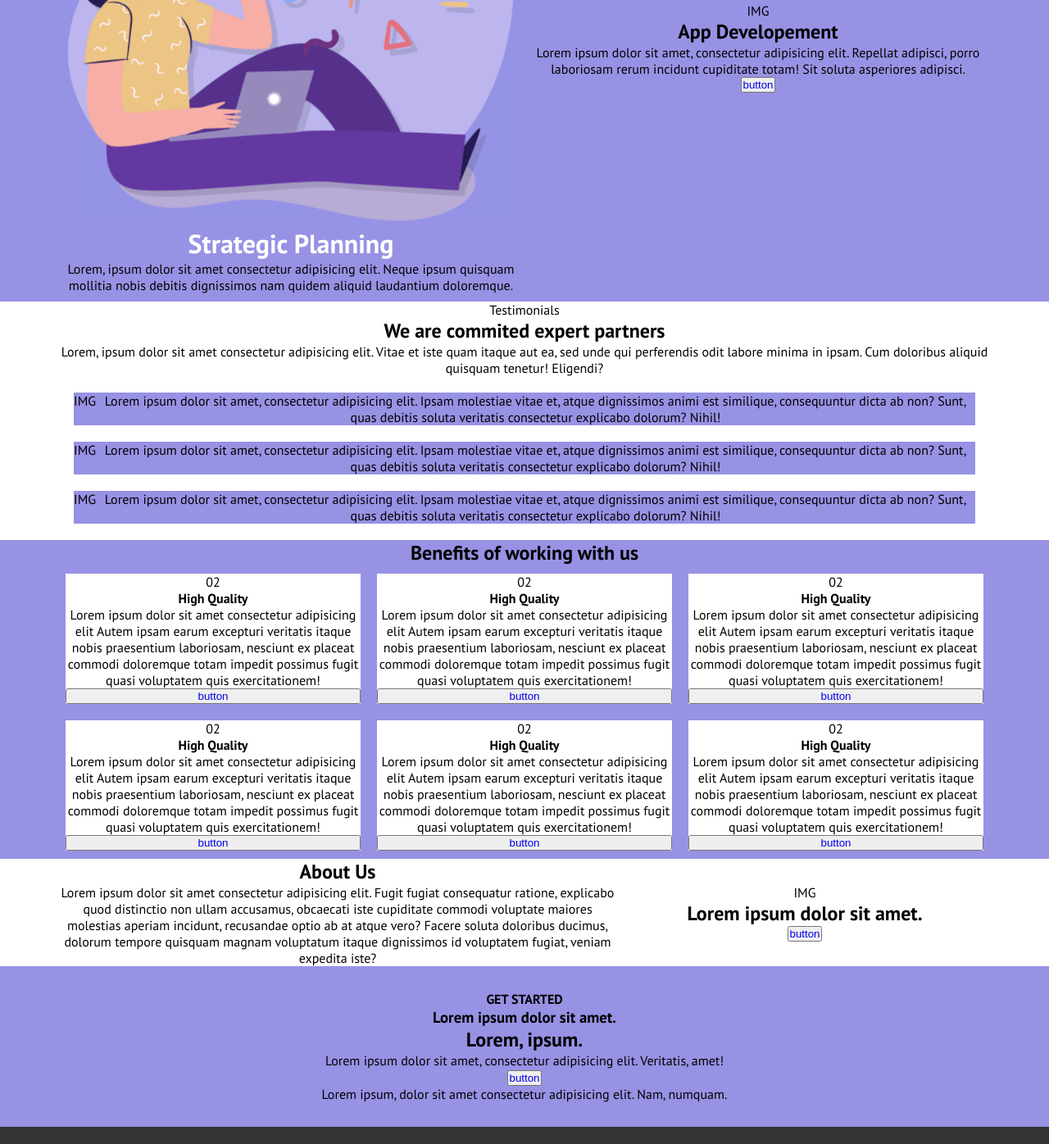
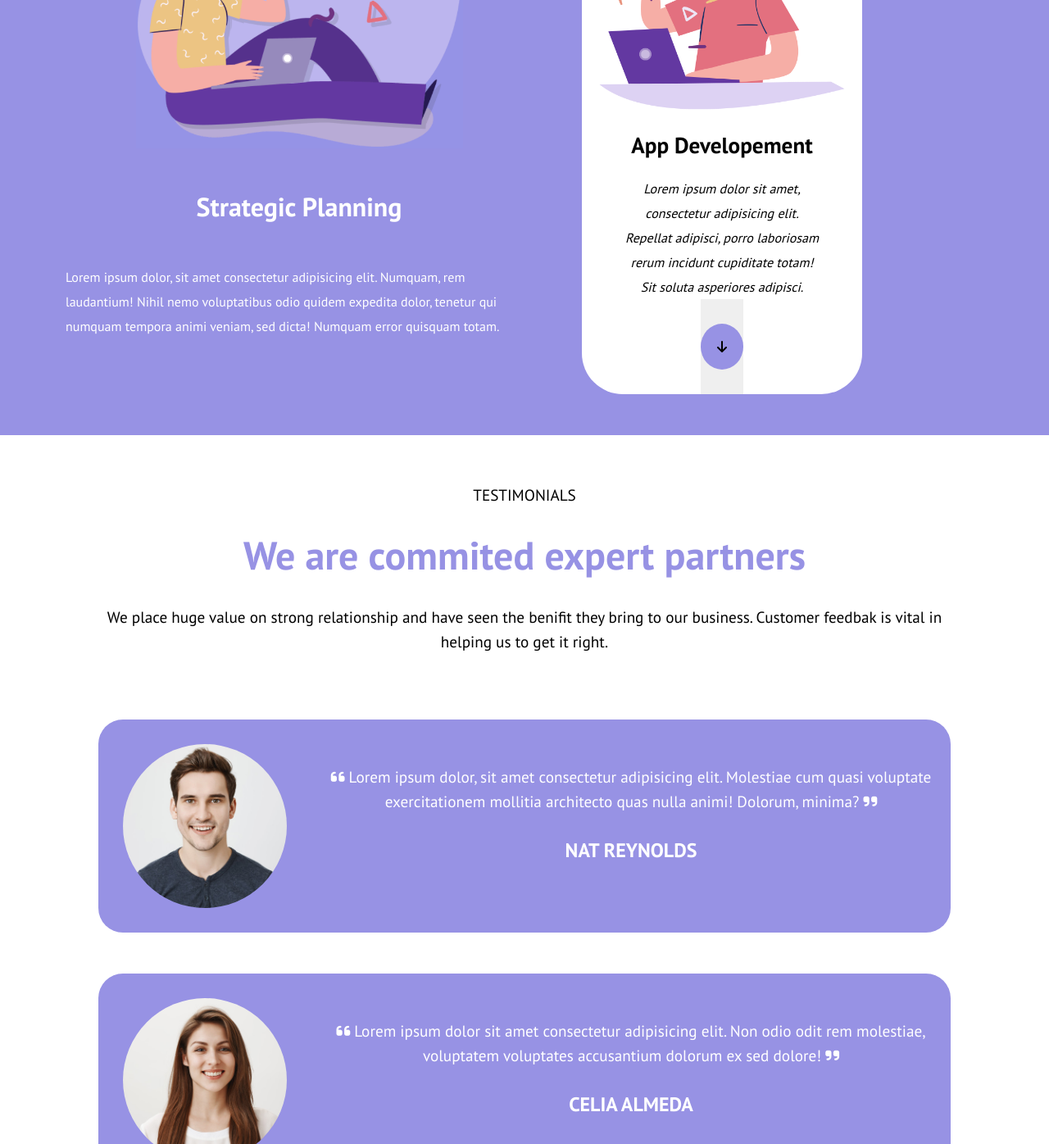
Before and after one commit to Jomar-Navarro/htmlcss-responsive-layout, a plain HTML site: page index.html in a window 1280 px wide. Shown: the part 1145-2541 px from the top of the page at 82% size. Drawn offline with Linux system fonts and the light colour scheme.

Commit message:
[add] section three done

```diff
--- a/assets/style/style.css
+++ b/assets/style/style.css
@@ -192,9 +192,25 @@ header .container{
   background-color: var(--violetto);
 }
 
+#strategic .container{
+  padding-bottom: 50px;
+}
+
+#strategic .planning img{
+  width: 70%;
+  padding-top: 50px;
+}
+
 #strategic .planning h2{
   color: white;
   font-size: 2rem;
+  padding: 50px 0;
+}
+
+#strategic .planning p{
+  color: white;
+  text-align: left;
+  line-height: 30px;
 }
 
 .planning{
@@ -211,6 +227,39 @@ header .container{
   justify-content: center;
   align-items: center;
   margin: 10px;
+  background-color: white;
+  border-radius: 50px;
+  margin: 50px 50px 0px 50px;
+}
+
+#strategic .app img{
+  width: 100%;
+  height: 50%;
+}
+
+#strategic .app h2{
+  font-size: 1.7rem;
+  padding: 20px 0;
+}
+
+#strategic .app p{
+  font-size: 1rem;
+  font-style: italic;
+  width: 70%;
+  line-height: 30px;
+}
+
+#strategic .app button{
+  border: none;
+  font-size: 1rem;
+  padding: 30px 0;
+}
+
+#strategic .app button i{
+  background-color: var(--violetto);
+  padding: 20px;
+  border-radius: 50%;
+  color: black;
 }
 /* Section 2*/
 
@@ -220,6 +269,21 @@ header .container{
   flex-direction: column;
   justify-content: center;
   text-align: center;
+  margin: 30px;
+}
+
+#testimonials .text p{
+  font-size: 1.2rem;
+  padding: 30px 0;
+}
+
+#testimonials .text h1{
+  font-size: 3rem;
+  color: var(--violetto);
+}
+
+#testimonials .text p:nth-child(3){
+  line-height: 30px;
 }
 
 .bio{
@@ -227,8 +291,33 @@ header .container{
   justify-content: center;
   text-align: center;
   align-items: center;
-  margin: 20px;
+  margin: 50px;
+  border-radius: 30px;
 }
+
+.bio img{
+  object-fit: cover;
+  width: 200px;
+  height: 200px;
+  border-radius: 50%;
+  margin: 30px;
+}
+
+.bio p:nth-child(2){
+  color: white;
+  font-size: 1.2rem;
+  padding: 0px 10px;
+  line-height: 30px;
+}
+
+.bio span{
+  color: white;
+  font-size: 1.5rem;
+  padding: 30px 10px;
+  font-weight: 600;
+  flex-direction: column;
+}
+
 
 /* /Section 3*/
 
@@ -338,15 +427,18 @@ header .container{
   #demo .col .image{
     width: 70%;
   }
-
-
-
-
 /* demo */
 
 
   #testimonials .bio .row .col{
     display: flex;
+    align-items: center;
+  }
+
+  #testimonials .bio span{
+    display: flex;
+    justify-content: center;
+    align-items: center;
   }
 
   #benefits .row{
@@ -395,6 +487,12 @@ header .container{
     padding: 5px 20px;
   }
 
+  .menu button a{
+    padding: 0 20px;
+    color: black;
+    font-size: 1rem;
+  }
+  /* demo */
   .menu button{
     border: none;
     border-radius: 15px;
@@ -408,20 +506,26 @@ header .container{
   #demo .col .image{
     align-items: end;
   }
+  /* demo */
 
+  #strategic .planning{
+    width: 50%;
+    height: 100%;
+  }
 
-  .menu button a{
-    padding: 0 20px;
-    color: black;
-    font-size: 1rem;
+  #strategic .app{
+    width: 30%;
   }
+
+  #testimonials .bio span{
+    display: flex;
+    justify-content: center;
+    align-items: center;
+  }
+
 
   #strategic .container{
     display: flex;
-  }
-
-  #strategic .planning, .app{
-    width: 50%;
   }
 
   #benefits .row{
--- a/index.html
+++ b/index.html
@@ -105,22 +105,20 @@
     <section id="strategic">
       <div class="container">
           <div class="planning d-flex">
-            <div>
-              <img src="assets/img/planning1.png" alt="">
-            </div>
+              <img src="assets/img/planning1.png" alt="planning1">
             <h2>Strategic Planning</h2>
             <p>
-              Lorem, ipsum dolor sit amet consectetur adipisicing elit. Neque ipsum quisquam mollitia nobis debitis dignissimos nam quidem aliquid laudantium doloremque.
+              Lorem ipsum dolor, sit amet consectetur adipisicing elit. Numquam, rem laudantium! Nihil nemo voluptatibus odio quidem expedita dolor, tenetur qui numquam tempora animi veniam, sed dicta! Numquam error quisquam totam.
             </p>
           </div>
 
           <div class="app d-flex">
-            <div>IMG</div>
+            <img src="assets/img/planning2.png" alt="planning2">
             <h2>App Developement</h2>
             <p>
               Lorem ipsum dolor sit amet, consectetur adipisicing elit. Repellat adipisci, porro laboriosam rerum incidunt cupiditate totam! Sit soluta asperiores adipisci.
             </p>
-            <button><a href="#">button</a></button>
+            <button><a href="#"><i class="fa-solid fa-arrow-down"></i></a></button>
           </div>
       </div>
     </section>
@@ -131,18 +129,23 @@
     <section id="testimonials">
       <div class="container">
         <div class="text d-flex">
-          <p>Testimonials</p>
+          <p>TESTIMONIALS</p>
           <h1>We are commited expert partners</h1>
           <p>
-            Lorem, ipsum dolor sit amet consectetur adipisicing elit. Vitae et iste quam itaque aut ea, sed unde qui perferendis odit labore minima in ipsam. Cum doloribus aliquid quisquam tenetur! Eligendi?
+            We place huge value on strong relationship and have seen the benifit they bring to our business. Customer feedbak is vital in helping us to get it right.
           </p>
         </div>
 
         <div class="bio d-flex">
           <div class="row">
             <div class="col">
-              <div>IMG</div>
-              <p>Lorem ipsum dolor sit amet, consectetur adipisicing elit. Ipsam molestiae vitae et, atque dignissimos animi est similique, consequuntur dicta ab non? Sunt, quas debitis soluta veritatis consectetur explicabo dolorum? Nihil!</p>
+              <img src="assets/img/testimonial1.jpg" alt="testimonial1">
+              <p>
+                <i class="fa-solid fa-quote-left"></i>
+                Lorem ipsum dolor, sit amet consectetur adipisicing elit. Molestiae cum quasi voluptate exercitationem mollitia architecto quas nulla animi! Dolorum, minima?
+                <i class="fa-solid fa-quote-right"></i>
+                <span class="d-flex">NAT REYNOLDS</span>
+              </p>
             </div>
           </div>
         </div>
@@ -150,8 +153,13 @@
         <div class="bio d-flex">
           <div class="row">
             <div class="col">
-              <div>IMG</div>
-              <p>Lorem ipsum dolor sit amet, consectetur adipisicing elit. Ipsam molestiae vitae et, atque dignissimos animi est similique, consequuntur dicta ab non? Sunt, quas debitis soluta veritatis consectetur explicabo dolorum? Nihil!</p>
+              <img src="assets/img/testimonial2.jpg" alt="testimonial2">
+              <p>
+                <i class="fa-solid fa-quote-left"></i>
+                Lorem ipsum dolor sit amet consectetur adipisicing elit. Non odio odit rem molestiae, voluptatem voluptates accusantium dolorum ex sed dolore!
+                <i class="fa-solid fa-quote-right"></i>
+                <span class="d-flex">CELIA ALMEDA</span>
+              </p>
             </div>
           </div>
         </div>
@@ -159,8 +167,13 @@
         <div class="bio d-flex">
           <div class="row">
             <div class="col">
-              <div>IMG</div>
-              <p>Lorem ipsum dolor sit amet, consectetur adipisicing elit. Ipsam molestiae vitae et, atque dignissimos animi est similique, consequuntur dicta ab non? Sunt, quas debitis soluta veritatis consectetur explicabo dolorum? Nihil!</p>
+              <img src="assets/img/testimonial3.jpg" alt="testimonial3">
+              <p>
+                <i class="fa-solid fa-quote-left"></i>
+                Lorem ipsum dolor sit amet consectetur adipisicing elit. Non odio odit rem molestiae, voluptatem voluptates accusantium dolorum ex sed dolore!
+                <i class="fa-solid fa-quote-right"></i>
+                <span class="d-flex">BOB ROBERTS</span>
+              </p>
             </div>
           </div>
         </div>
```
